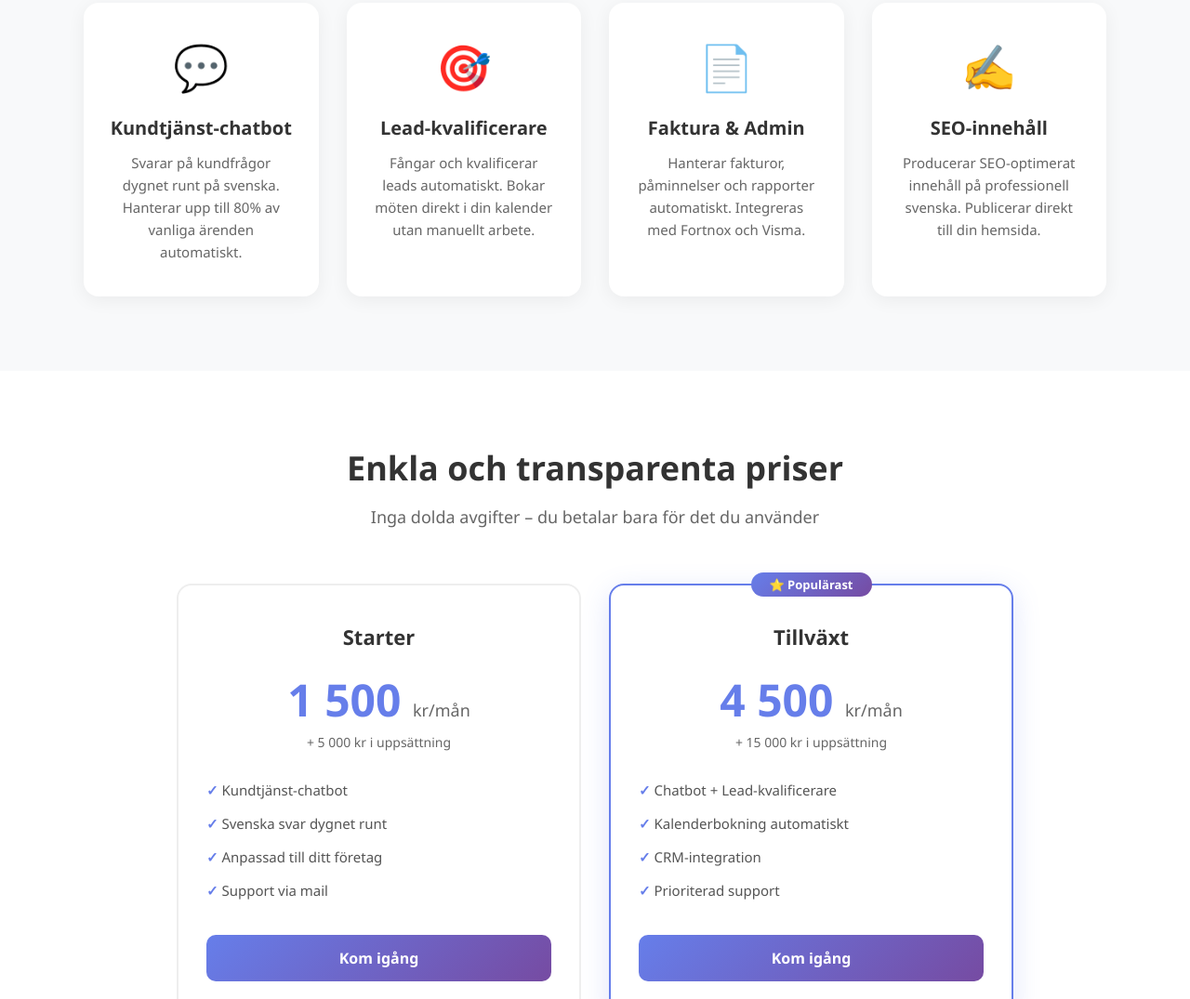
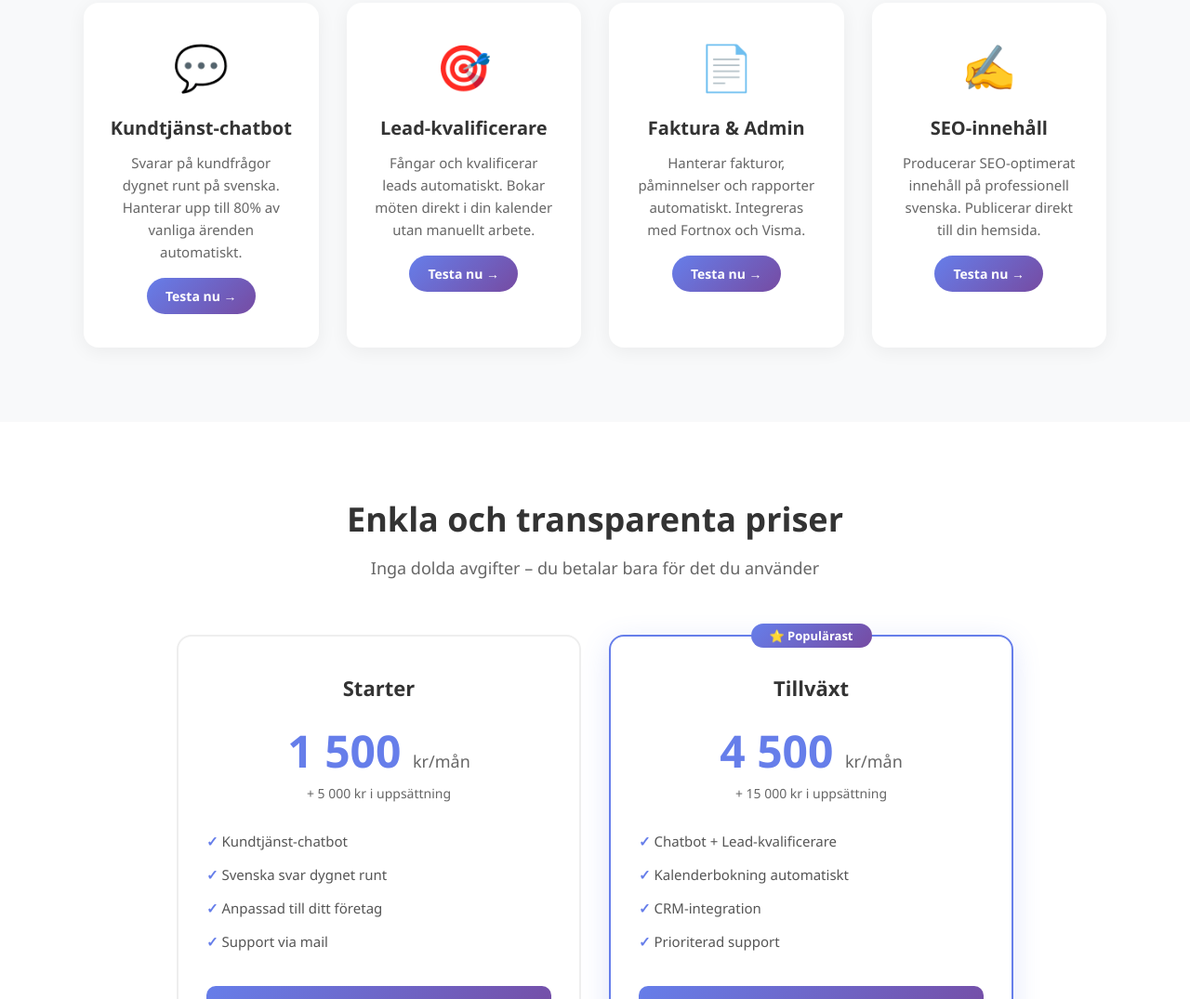
Before and after one commit to jonager11/ai-chatbot, a website: page public/landing.html in a window 1280 px wide. Shown: the part 685-1760 px from the top of the page at 93% size. Drawn offline with Linux system fonts and the light colour scheme.

Commit message:
lägg till testa nu knappar

```diff
--- a/public/landing.html
+++ b/public/landing.html
@@ -280,12 +280,25 @@
             height: 100%;
             border: none;
         }
+        .feature-btn {
+    display: inline-block;
+    margin-top: 16px;
+    padding: 10px 20px;
+    background: linear-gradient(135deg, #667eea 0%, #764ba2 100%);
+    color: white;
+    border-radius: 20px;
+    text-decoration: none;
+    font-size: 14px;
+    font-weight: 600;
+    transition: opacity 0.2s;
+}
+.feature-btn:hover { opacity: 0.8; }
     </style>
 </head>
 <body>
 
     <!-- HERO -->
-    <section class="hero">
+ <section class="hero">
         <h1>AI-agenter för<br>svenska företag</h1>
         <p>Automatisera kundtjänst, leads och administration med skräddarsydda AI-lösningar på svenska.</p>
         <a href="#" class="btn" onclick="openDemo()">🤖 Testa demo</a>
@@ -301,21 +314,25 @@
                 <div class="feature-icon">💬</div>
                 <h3>Kundtjänst-chatbot</h3>
                 <p>Svarar på kundfrågor dygnet runt på svenska. Hanterar upp till 80% av vanliga ärenden automatiskt.</p>
+                <a href="/index.html" class="feature-btn">Testa nu →</a>
             </div>
             <div class="feature-card">
                 <div class="feature-icon">🎯</div>
                 <h3>Lead-kvalificerare</h3>
                 <p>Fångar och kvalificerar leads automatiskt. Bokar möten direkt i din kalender utan manuellt arbete.</p>
+                <a href="/lead.html" class="feature-btn">Testa nu →</a>
             </div>
             <div class="feature-card">
                 <div class="feature-icon">📄</div>
                 <h3>Faktura & Admin</h3>
                 <p>Hanterar fakturor, påminnelser och rapporter automatiskt. Integreras med Fortnox och Visma.</p>
+                <a href="/faktura.html" class="feature-btn">Testa nu →</a>
             </div>
             <div class="feature-card">
                 <div class="feature-icon">✍️</div>
                 <h3>SEO-innehåll</h3>
                 <p>Producerar SEO-optimerat innehåll på professionell svenska. Publicerar direkt till din hemsida.</p>
+                <a href="/seo.html" class="feature-btn">Testa nu →</a>
             </div>
         </div>
     </section>
```
